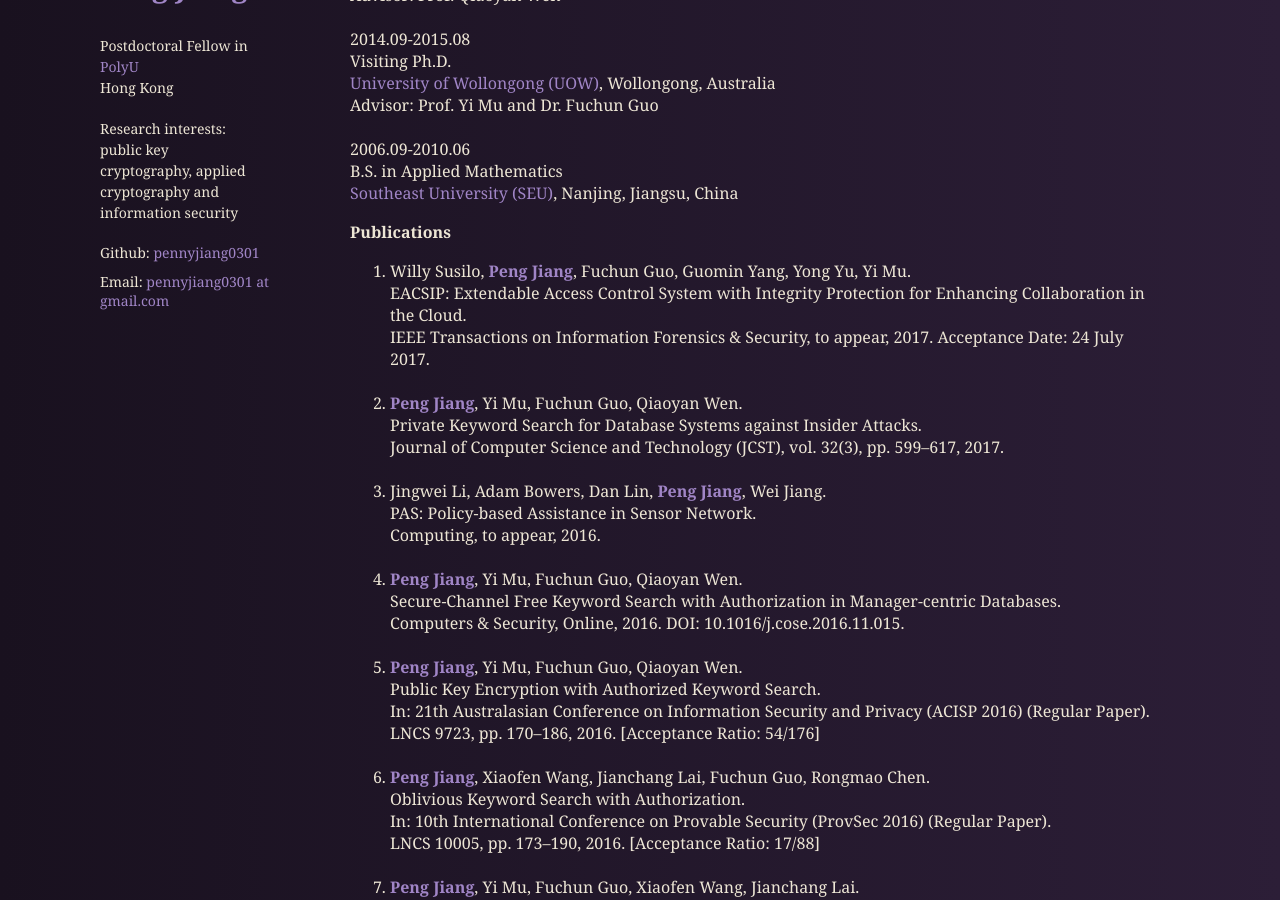
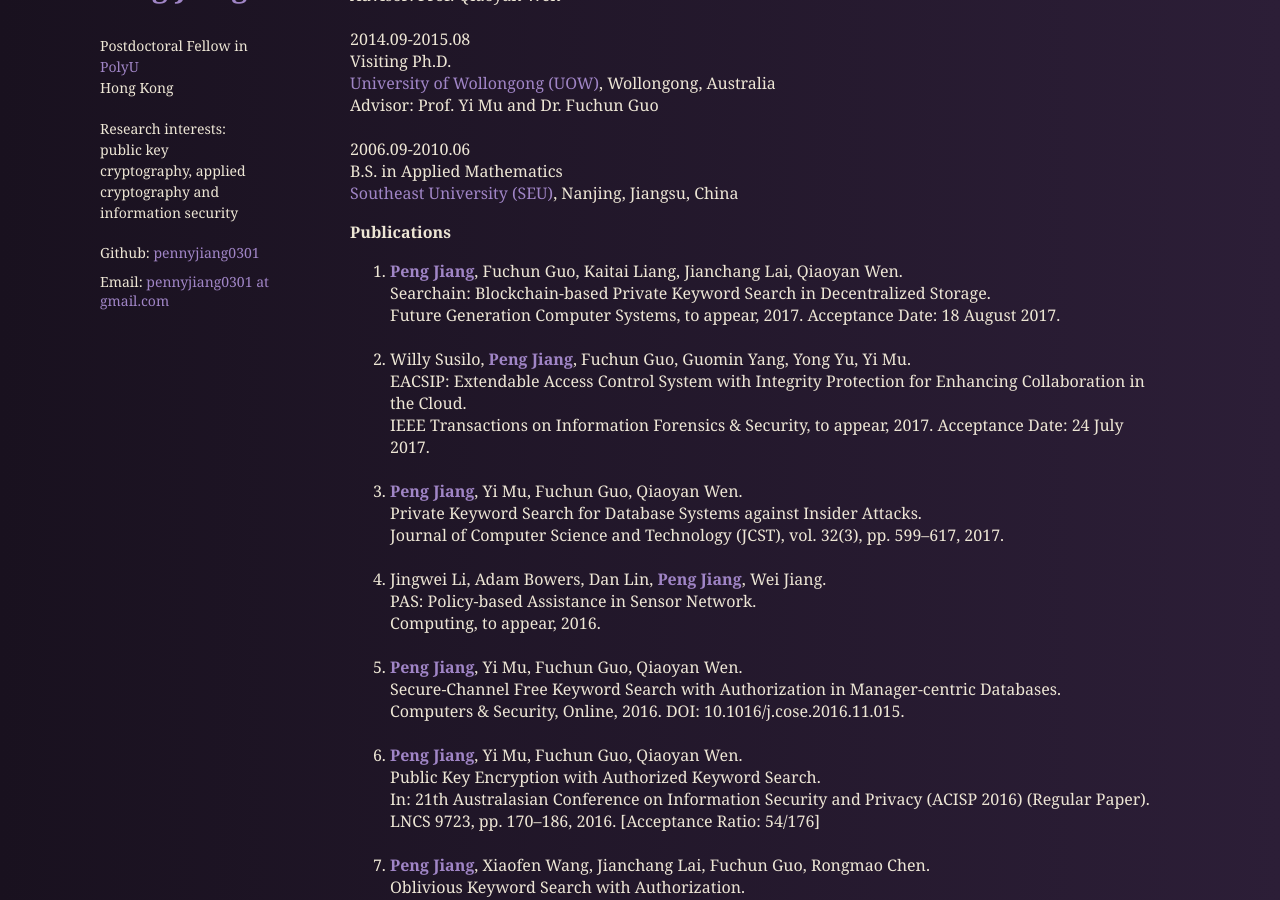
Before and after one commit to pennyjiang0301/pennyjiang0301.github.io, a Jekyll site: the page built from index.html, in a window 1280 px wide and 900 px high, scrolled down 326 px. Built offline with Jekyll 4.4.1, drawn with Linux system fonts in a browser that asks for light colours.

Commit message:
Update index.html

```diff
--- a/index.html
+++ b/index.html
@@ -62,6 +62,11 @@ title: Home
     <strong>Publications</strong>
 	</p>
 	<ol>
+		<li><a href=https://pennyjiang0301.github.io><strong>Peng Jiang</strong></a>, Fuchun Guo, Kaitai Liang, Jianchang Lai, Qiaoyan Wen. <br/>
+			Searchain: Blockchain-based Private Keyword Search in Decentralized Storage. <br/>
+			Future Generation Computer Systems, to appear, 2017. Acceptance Date: 18 August 2017. </li>
+		<br/>
+
 		<li>Willy Susilo, <a href=https://pennyjiang0301.github.io><strong>Peng Jiang</strong></a>, Fuchun Guo, Guomin Yang, Yong Yu, Yi Mu. <br/>
 			EACSIP: Extendable Access Control System with Integrity Protection for Enhancing Collaboration in the Cloud. <br/>
 			IEEE Transactions on Information Forensics & Security, to appear, 2017. Acceptance Date: 24 July 2017. </li>
```
